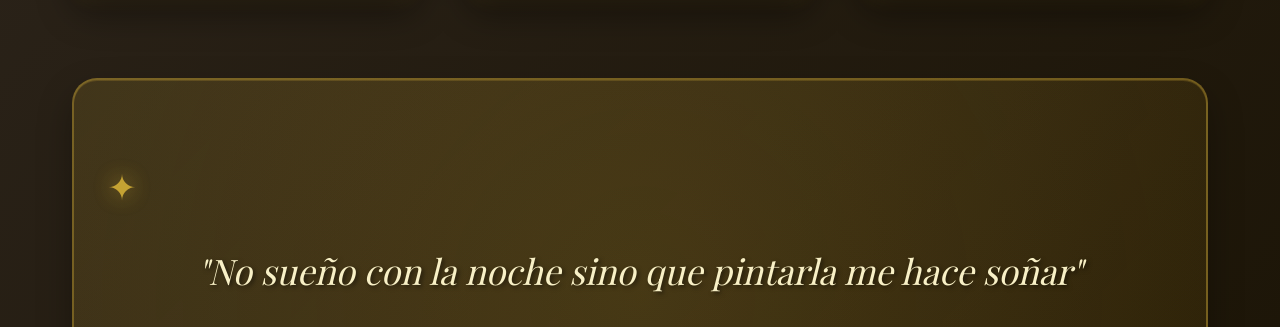
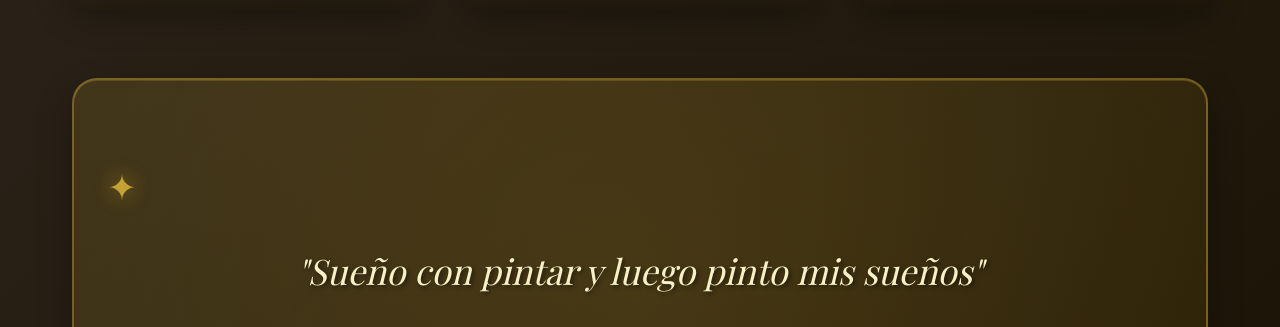
Before and after one commit to Yonue1243/Van-Gogh, an Astro site: page / in a window 1280 px wide. Shown: the part 8638-8965 px from the top of the page. Built offline with nearby package versions, Linux system fonts and the light colour scheme; Astro itself is replaced by a stand-in of ours.

Commit message:
Update References.astro

```diff
--- a/src/components/References.astro
+++ b/src/components/References.astro
@@ -41,7 +41,7 @@ const { mediaItems } = referencesData;
 
             <div class="quote-section">
                 <div class="quote-decoration">✦</div>
-                <p class="quote-text">"No sueño con la noche sino que pintarla me hace soñar"</p>
+                <p class="quote-text">"Sueño con pintar y luego pinto mis sueños"</p>
                 <p class="quote-author">- Vincent van Gogh</p>
                 <div class="quote-decoration">✦</div>
             </div>
```
